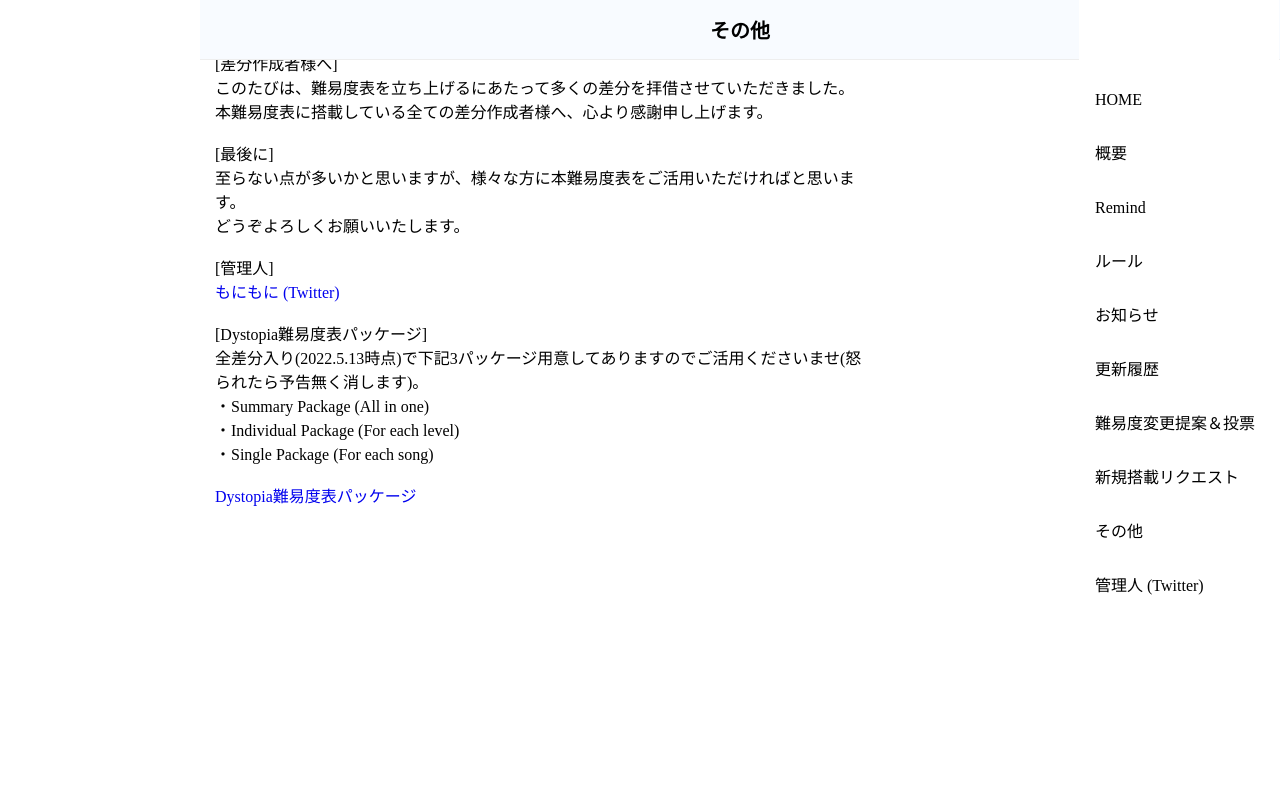
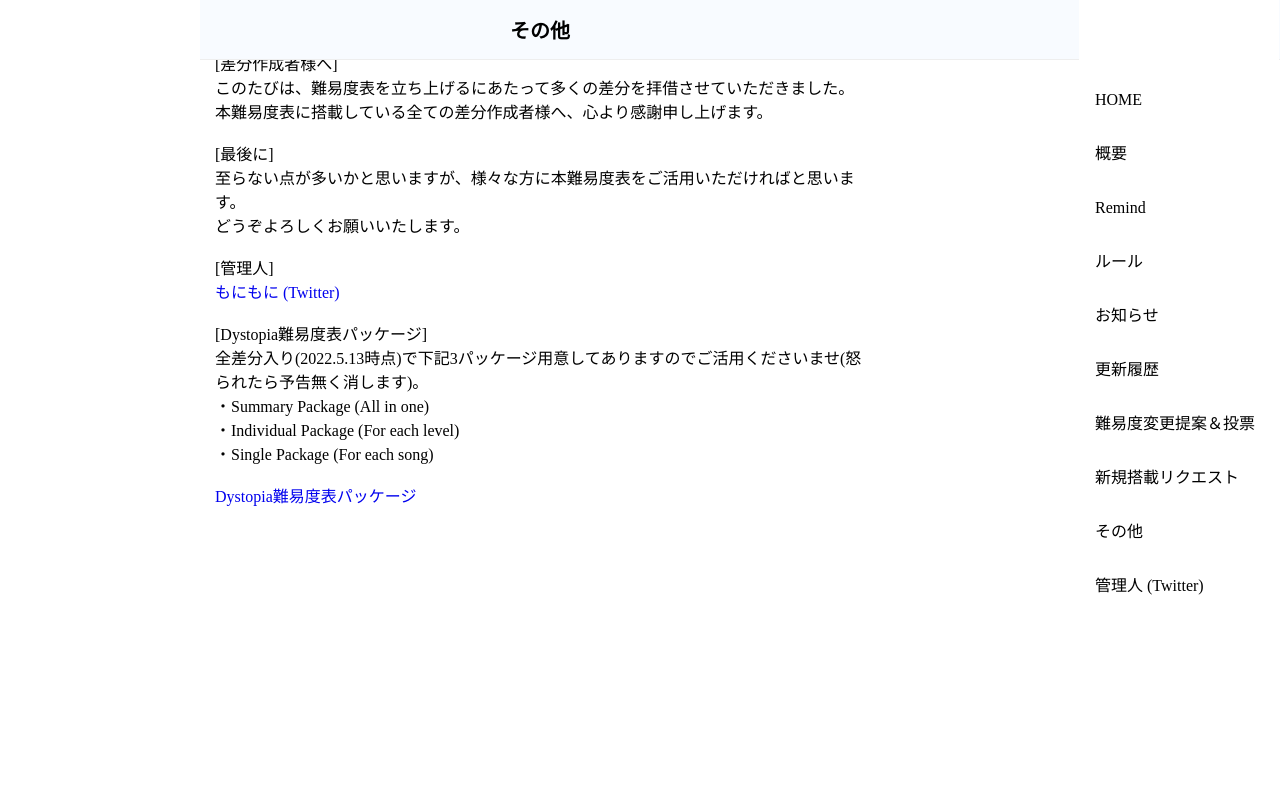
Before and after one commit to monibms/Dystopia, a PHP site: page /dystopia_other.html in a window 1280 px wide. Run offline with PHP 8.4, Linux system fonts and the light colour scheme; some libraries are stand-ins or nearby versions.

Commit message:
Update style.css

```diff
--- a/style.css
+++ b/style.css
@@ -190,7 +190,7 @@ p {
 }
 h1 {
   font-size: 20px;
-  margin-right: 400px;
+  margin-right: 800px;
   margin-left: 200px;
   padding: 0;
 }
```
